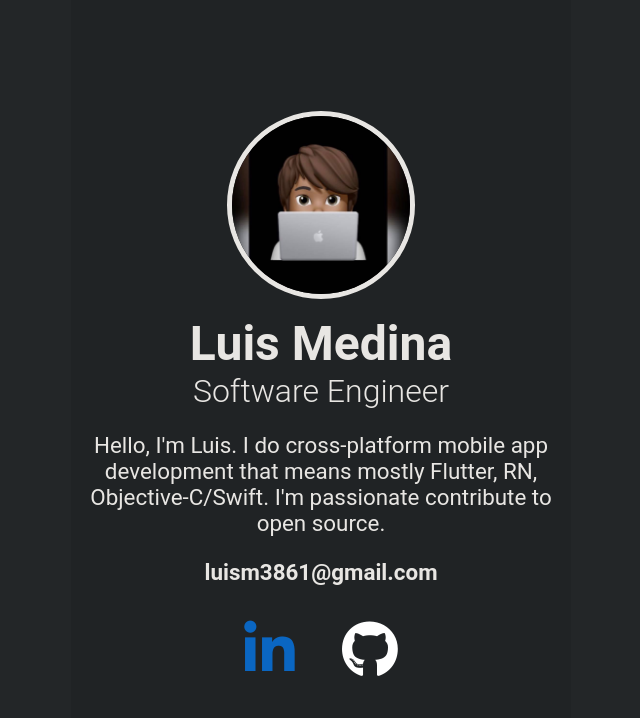
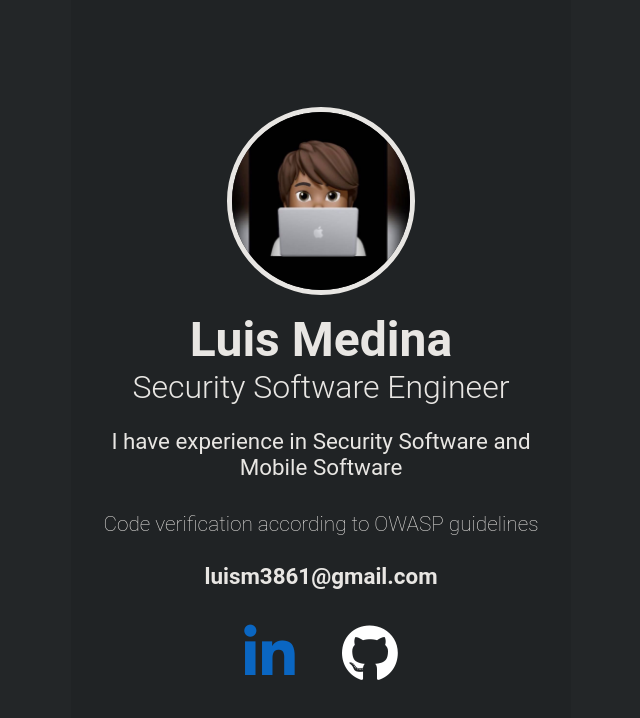
Before and after one commit to luism3861/resume-react, a React (Create React App) app: page / in a window 1280 px wide. Shown: the top 718 px of the page, without its empty margins (319-959 px from the left). Built offline with nearby package versions, Linux system fonts and the light colour scheme.

Commit message:
new changes

```diff
--- a/src/components/Hero.js
+++ b/src/components/Hero.js
@@ -7,7 +7,8 @@ const Hero = ({ resumeObj }) => {
       <img src={avatar} alt='profile' className='image__profile' />
       <h1 className='hero__header'>{resumeObj.basics.name}</h1>
       <h4 className='hero__subheader'>{resumeObj.basics.skill}</h4>
-      <p className='style__summary'>Hello, I'm Luis. I do cross-platform mobile app development that means mostly Flutter, RN, Objective-C/Swift. I'm passionate contribute to open source. </p>
+      <p className='style__summary'>I have experience in Security Software and Mobile Software</p>
+      <h1 className='style__summary_owasp'>Code verification according to OWASP guidelines</h1>
       <h3 className='style__email'>{resumeObj.basics.email}</h3>
       <div className='logo__container'>
 
--- a/src/css/App.css
+++ b/src/css/App.css
@@ -7,7 +7,7 @@
     margin: 0;
     padding: 0;
     background: rgb(35, 38, 40);
-    font-family: Roboto,Helvetica,Arial,sans-serif;
+    font-family: Roboto, Helvetica, Arial, sans-serif;
 }
 
 h1,
@@ -34,12 +34,12 @@
     padding: 0.938rem;
     height: 100vh;
     max-width: 500px;
-    background:rgb(32, 35, 37);
+    background: rgb(32, 35, 37);
     text-align: center;
 }
 
-.hero__header{
-  font-size:3rem;
+.hero__header {
+    font-size: 3rem;
     color: #e8e6e3;
 }
 
@@ -52,9 +52,17 @@
 .style__summary {
     font-size: 1.4rem;
     color: #e8e6e3;
+    margin-bottom: 2rem;
 }
 
-.style__email{
+.style__summary_owasp {
+    font-size: 1.3rem;
+    color: #e8e6e3;
+    font-weight: 200;
+    margin-bottom: 1.7rem;
+}
+
+.style__email {
     font-size: 1.4rem;
     color: #e8e6e3;
 }
@@ -64,7 +72,7 @@
     margin-bottom: 1rem;
 }
 
-.hero__link-container{
+.hero__link-container {
     font-size: 1.3rem;
 }
 
@@ -82,7 +90,8 @@
 
 .github__logo:hover {
     color: #e8e6e3;
-    background: rgb(32, 35, 37);;
+    background: rgb(32, 35, 37);
+    ;
     cursor: pointer;
     transform: scale(1.2);
 }
--- a/src/resume.json
+++ b/src/resume.json
@@ -3,8 +3,8 @@
     "name": "Luis Medina",
     "email": "luism3861@gmail.com",
     "website": "linkedin.com/in/luism3861/",
-    "summary": "Hello, . I do cross-platform mobile app development that means mostly JavaScript, Java and Objective-C/Swift. I'm passionate contribute to open source.    ",
-    "skill": "Software Engineer",
+    "summary": "Hello, I'm a Security Software Engineer and Mobile Engineer my focuses skills is Risk and Compliance all the software",
+    "skill": "Security Software Engineer",
     "pdf": "resume.pdf"
   }
 }
```
Also changed, not shown: 2 other files (tests, documents, lock files or other folders). Lines whose indentation alone changed are shown as unchanged.
